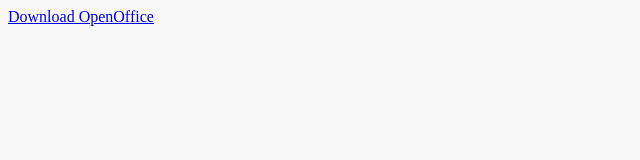
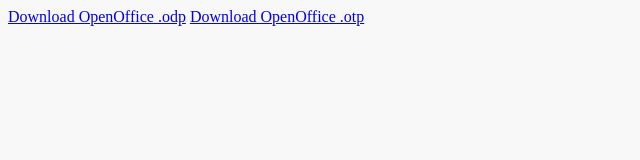
Before and after one commit to Praesentation/Statistik, a plain HTML site: page index.html in a window 1280 px wide. Shown: the whole page, without its empty margins (0-640 px from the left). Drawn offline with Linux system fonts and the light colour scheme.

Commit message:
Update index.html

```diff
--- a/index.html
+++ b/index.html
@@ -5,7 +5,8 @@ Statistiken - 1.Weltkrieg
   </title>
 </head>
 <body>
-<a href="https://www.dropbox.com/home/Statistiken.odp" download> Download OpenOffice</a>
+<a href="https://www.dropbox.com/home/Statistiken.odp" download> Download OpenOffice .odp</a>
+  <a href="https://www.dropbox.com/home/Statistiken.otp" download> Download OpenOffice .otp</a>
 <body bgcolor="#F8F8F8">
 </body>
 </html>
```
